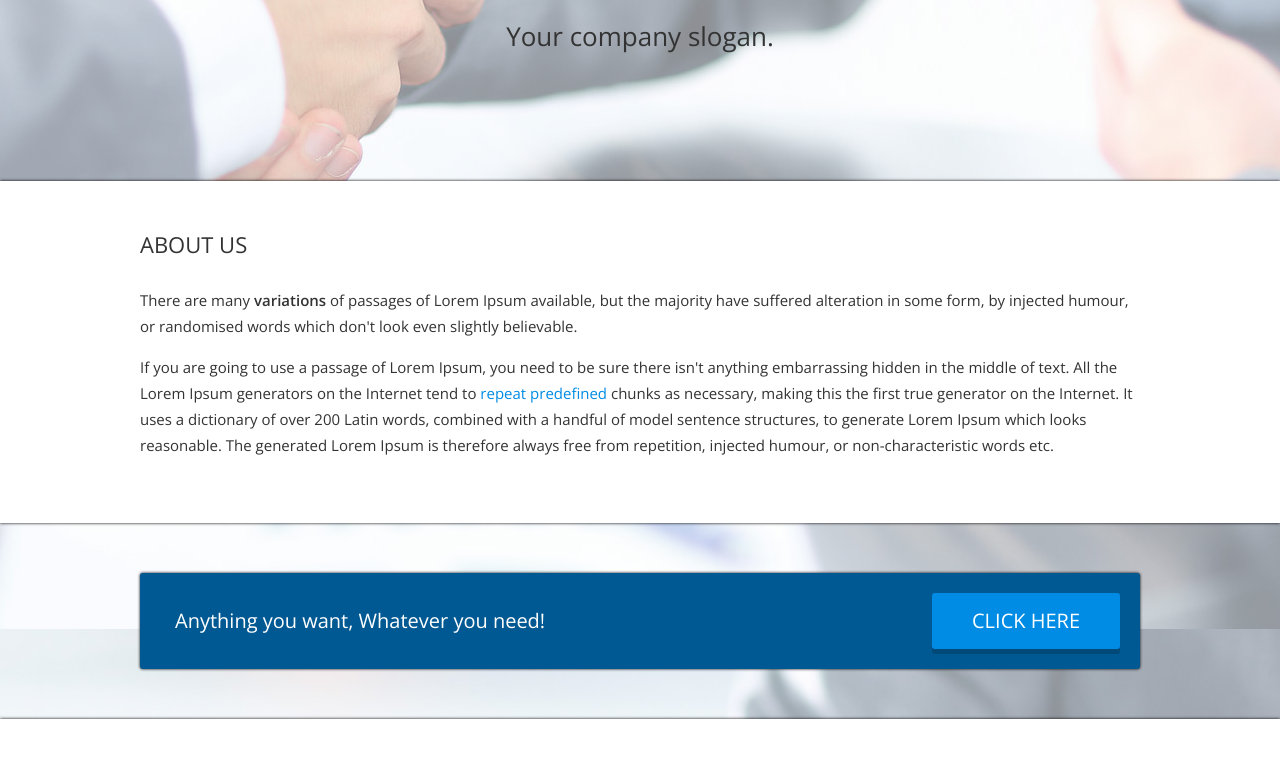
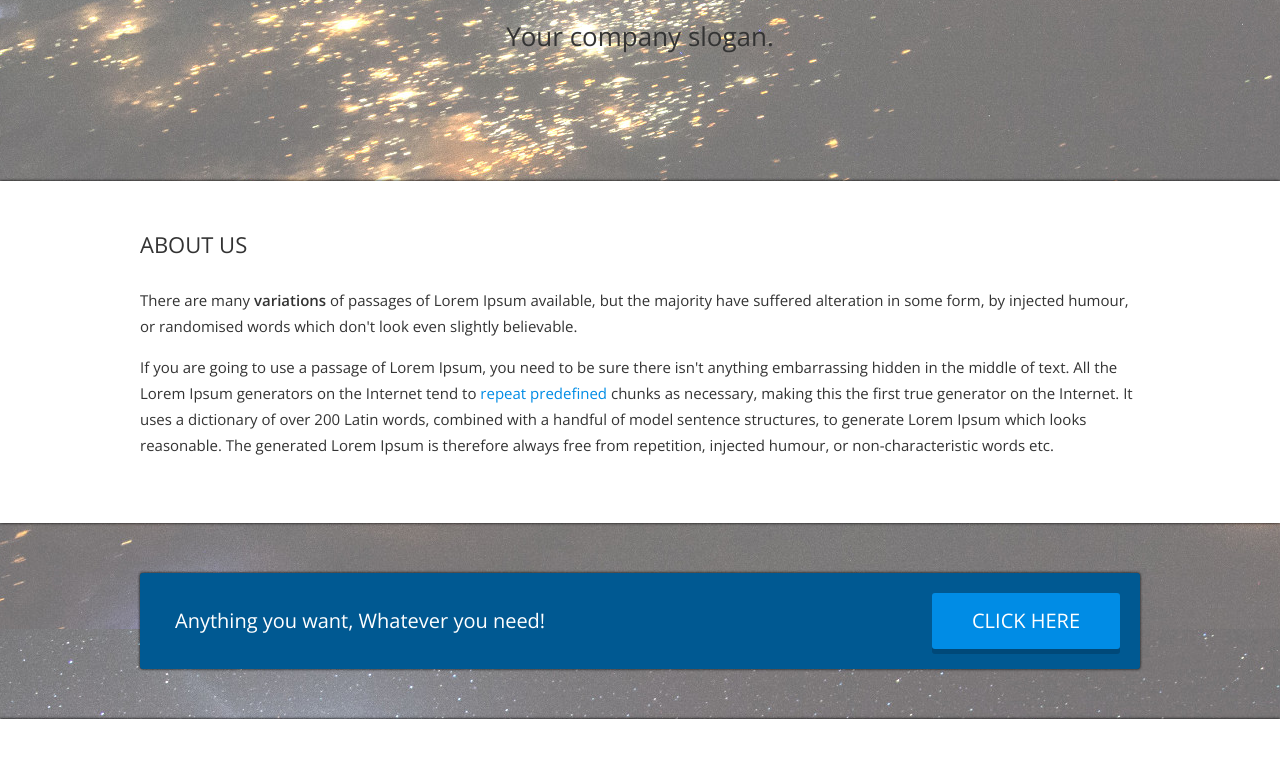
Before and after one commit to crhume/sample_template, a plain HTML site: page index.html in a window 1280 px wide. Shown: the part 439-1205 px from the top of the page. Drawn offline with nearby package versions, Linux system fonts and the light colour scheme.

Commit message:
Changed Bckgrnd

```diff
--- a/css/style.css
+++ b/css/style.css
@@ -4,7 +4,7 @@ body {
     font:15px/26px 'Open Sans', Verdana, sans-serif;
     color:#333333;
     font-weight:400;
-    background: #ffffff url('../image/background.jpg') top center repeat fixed;
+    background: #ffffff url('../image/SpaceMorningBackground.jpg') top center repeat fixed;
 }
 
 .clearfix:after {
```
